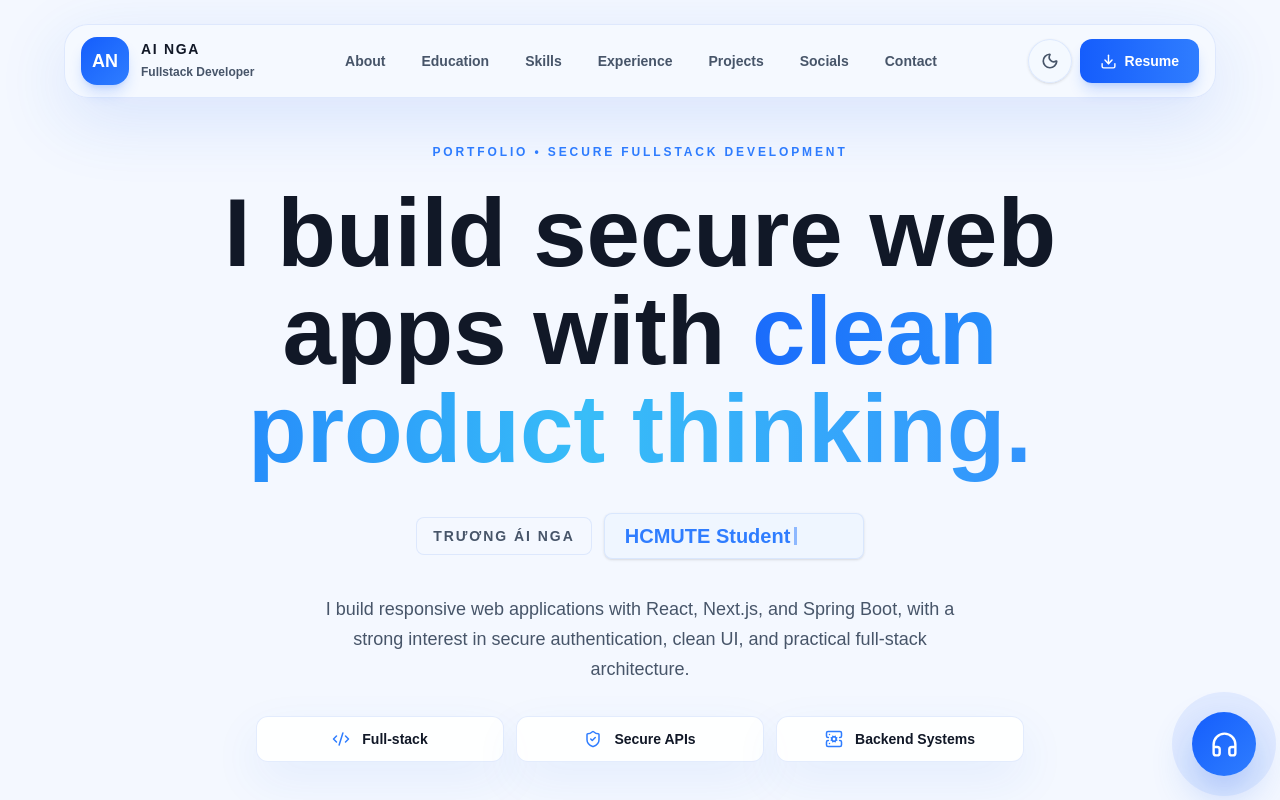
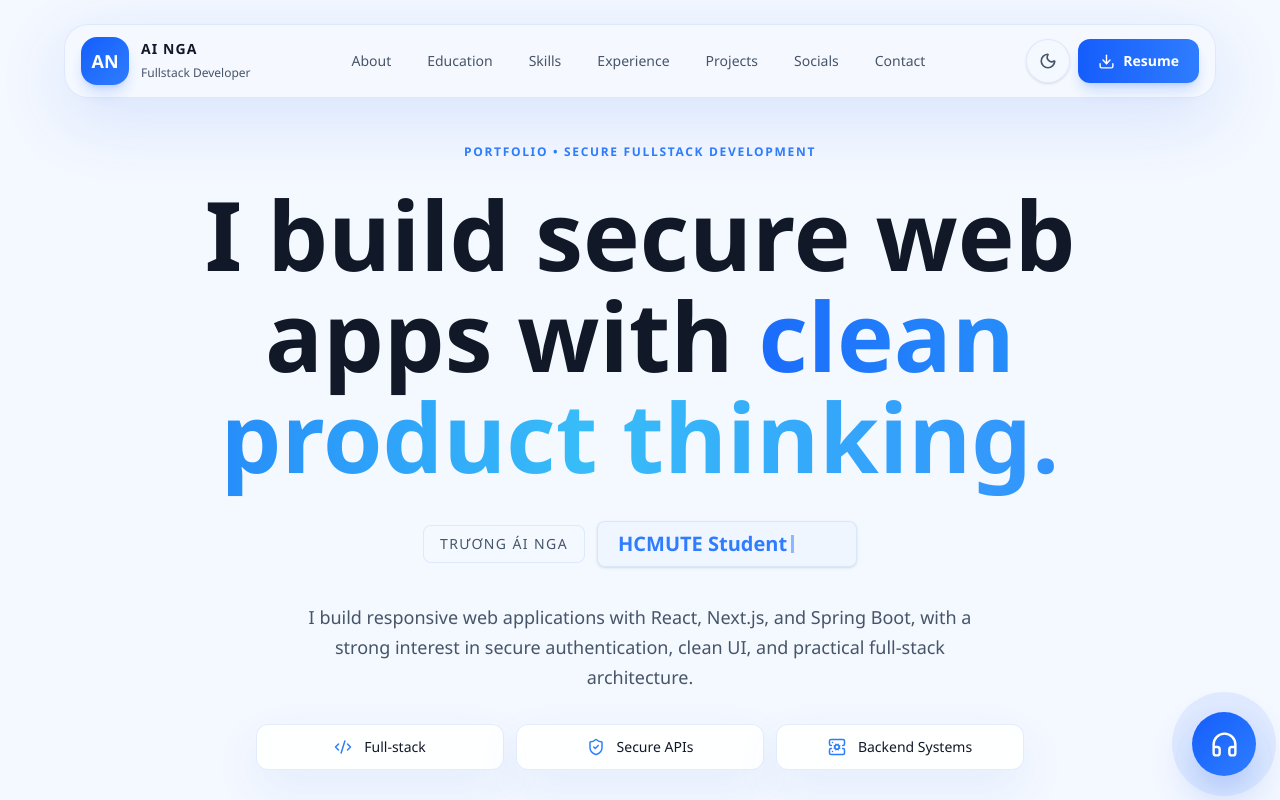
Before and after one commit to AiNga04/Portfolio, a Next.js app: page / in a window 1280 px wide. Shown: the top 800 px of the page. Built offline with nearby package versions, Linux system fonts and the light colour scheme.

Commit message:
feat: update font styles for improved readability; adjust font weights across Hero and Navbar components

```diff
--- a/src/app/globals.css
+++ b/src/app/globals.css
@@ -8,8 +8,8 @@
   --color-accent-blue: var(--accent-blue);
   --color-accent-cyan: var(--accent-cyan);
 
-  --font-sans: Arial, Helvetica, sans-serif;
-  --font-display: Arial, Helvetica, sans-serif;
+  --font-sans: "Segoe UI", Arial, Helvetica, sans-serif;
+  --font-display: "Segoe UI", Arial, Helvetica, sans-serif;
 
   @keyframes shine {
     from {
@@ -135,13 +135,13 @@ body {
   font-size: 1.875rem;
   line-height: 2.25rem;
   font-family: var(--font-display);
-  font-weight: 800;
+  font-weight: 600;
   letter-spacing: 0;
 }
 
 @utility display-serif {
   font-family: var(--font-display);
-  font-weight: 800;
+  font-weight: 600;
   letter-spacing: 0;
 }
 
@@ -149,8 +149,8 @@ body {
   color: var(--accent-cyan);
   font-size: 0.75rem;
   line-height: 1rem;
-  font-weight: 800;
-  letter-spacing: 0.24em;
+  font-weight: 600;
+  letter-spacing: 0.14em;
   text-transform: uppercase;
 }
 
@@ -211,7 +211,7 @@ body {
   color: var(--accent-cyan);
   font-size: 0.75rem;
   line-height: 1rem;
-  font-weight: 600;
+  font-weight: 500;
 }
 
 @utility icon-tile {
@@ -261,7 +261,7 @@ body {
   border-radius: 0.75rem;
   background: linear-gradient(to right, var(--accent-blue), var(--accent-cyan));
   color: white;
-  font-weight: 700;
+  font-weight: 600;
   transition: all 200ms ease;
 }
 
@@ -269,7 +269,7 @@ body {
   border-radius: 0.75rem;
   background: color-mix(in srgb, var(--background) 72%, transparent);
   border: 1px solid var(--border);
-  font-weight: 700;
+  font-weight: 600;
   transition: all 200ms ease;
 }
 
--- a/src/components/Hero.tsx
+++ b/src/components/Hero.tsx
@@ -83,16 +83,16 @@ export default function Hero() {
             Portfolio &bull; Secure Fullstack Development
           </motion.p>
 
-          <h1 className="mx-auto mb-8 max-w-5xl text-5xl font-black leading-[1.02] text-primary sm:text-6xl md:text-7xl lg:text-8xl">
+          <h1 className="mx-auto mb-8 max-w-5xl text-5xl font-semibold leading-[1.05] text-primary sm:text-6xl md:text-7xl lg:text-8xl">
             I build secure web apps with{" "}
             <span className="text-gradient">clean product thinking.</span>
           </h1>
 
           <div className="mb-8 flex min-h-[52px] flex-wrap items-center justify-center gap-3">
-            <span className="rounded-lg border border-theme bg-[color-mix(in_srgb,var(--background)_68%,transparent)] px-4 py-2 text-sm font-bold uppercase tracking-[0.14em] text-secondary">
+            <span className="rounded-lg border border-theme bg-[color-mix(in_srgb,var(--background)_68%,transparent)] px-4 py-2 text-sm font-medium uppercase tracking-[0.1em] text-secondary">
               {cvData.name}
             </span>
-            <span className="relative inline-flex min-w-[260px] items-center rounded-lg border border-theme bg-[color-mix(in_srgb,var(--card)_72%,transparent)] px-5 py-2 text-xl font-black text-accent-cyan shadow-sm">
+            <span className="relative inline-flex min-w-[260px] items-center rounded-lg border border-theme bg-[color-mix(in_srgb,var(--card)_72%,transparent)] px-5 py-2 text-xl font-semibold text-accent-cyan shadow-sm">
               {text}
               <span className="inline-block w-[3px] h-[0.9em] bg-accent-cyan ml-1 animate-pulse align-middle" />
             </span>
@@ -112,7 +112,7 @@ export default function Hero() {
                 className="surface-card flex items-center justify-center gap-3 px-4 py-3"
               >
                 <item.icon size={18} className="text-accent-cyan" />
-                <span className="text-sm font-bold text-primary">
+                <span className="text-sm font-medium text-primary">
                   {item.label}
                 </span>
               </motion.div>
@@ -173,10 +173,10 @@ export default function Hero() {
                 key={stat.label}
                 className="border-b border-theme px-5 py-4 text-left last:border-b-0 sm:border-b-0 sm:border-r sm:last:border-r-0"
               >
-                <p className="text-xs font-bold uppercase tracking-[0.16em] text-subtle">
+                <p className="text-xs font-medium uppercase tracking-[0.12em] text-subtle">
                   {stat.label}
                 </p>
-                <p className="mt-1 text-lg font-black text-primary">
+                <p className="mt-1 text-lg font-semibold text-primary">
                   {stat.value}
                 </p>
               </div>
--- a/src/components/Navbar.tsx
+++ b/src/components/Navbar.tsx
@@ -67,14 +67,14 @@ export default function Navbar() {
           className="group flex cursor-pointer items-center gap-3"
           onClick={() => window.scrollTo({ top: 0, behavior: "smooth" })}
         >
-          <span className="flex h-12 w-12 items-center justify-center rounded-2xl bg-linear-to-br from-accent-blue to-accent-cyan text-lg font-black text-white shadow-lg shadow-accent-blue/20 transition-transform group-hover:-translate-y-0.5">
+          <span className="flex h-12 w-12 items-center justify-center rounded-2xl bg-linear-to-br from-accent-blue to-accent-cyan text-lg font-semibold text-white shadow-lg shadow-accent-blue/20 transition-transform group-hover:-translate-y-0.5">
             AN
           </span>
           <span className="hidden min-[420px]:block">
-            <span className="block text-sm font-black uppercase tracking-[0.12em] text-primary">
+            <span className="block text-sm font-semibold uppercase tracking-[0.08em] text-primary">
               Ai Nga
             </span>
-            <span className="text-xs font-semibold text-secondary">
+            <span className="text-xs font-normal text-secondary">
               Fullstack Developer
             </span>
           </span>
@@ -90,7 +90,7 @@ export default function Navbar() {
               initial={{ opacity: 0, y: -10 }}
               animate={{ opacity: 1, y: 0 }}
               transition={{ delay: index * 0.06 }}
-              className="rounded-2xl px-3 py-2.5 text-sm font-bold text-secondary transition-colors hover:bg-accent-sapphire hover:text-accent-blue xl:px-4"
+              className="rounded-2xl px-3 py-2.5 text-sm font-medium text-secondary transition-colors hover:bg-accent-sapphire hover:text-accent-blue xl:px-4"
             >
               {link.name}
             </motion.a>
@@ -137,7 +137,7 @@ export default function Navbar() {
                   key={link.name}
                   href={link.href}
                   onClick={(e) => scrollToSection(e, link.href)}
-                  className="rounded-2xl px-4 py-3 text-base font-bold text-primary transition-colors hover:bg-accent-sapphire hover:text-accent-blue"
+                  className="rounded-2xl px-4 py-3 text-base font-medium text-primary transition-colors hover:bg-accent-sapphire hover:text-accent-blue"
                 >
                   {link.name}
                 </a>
```
